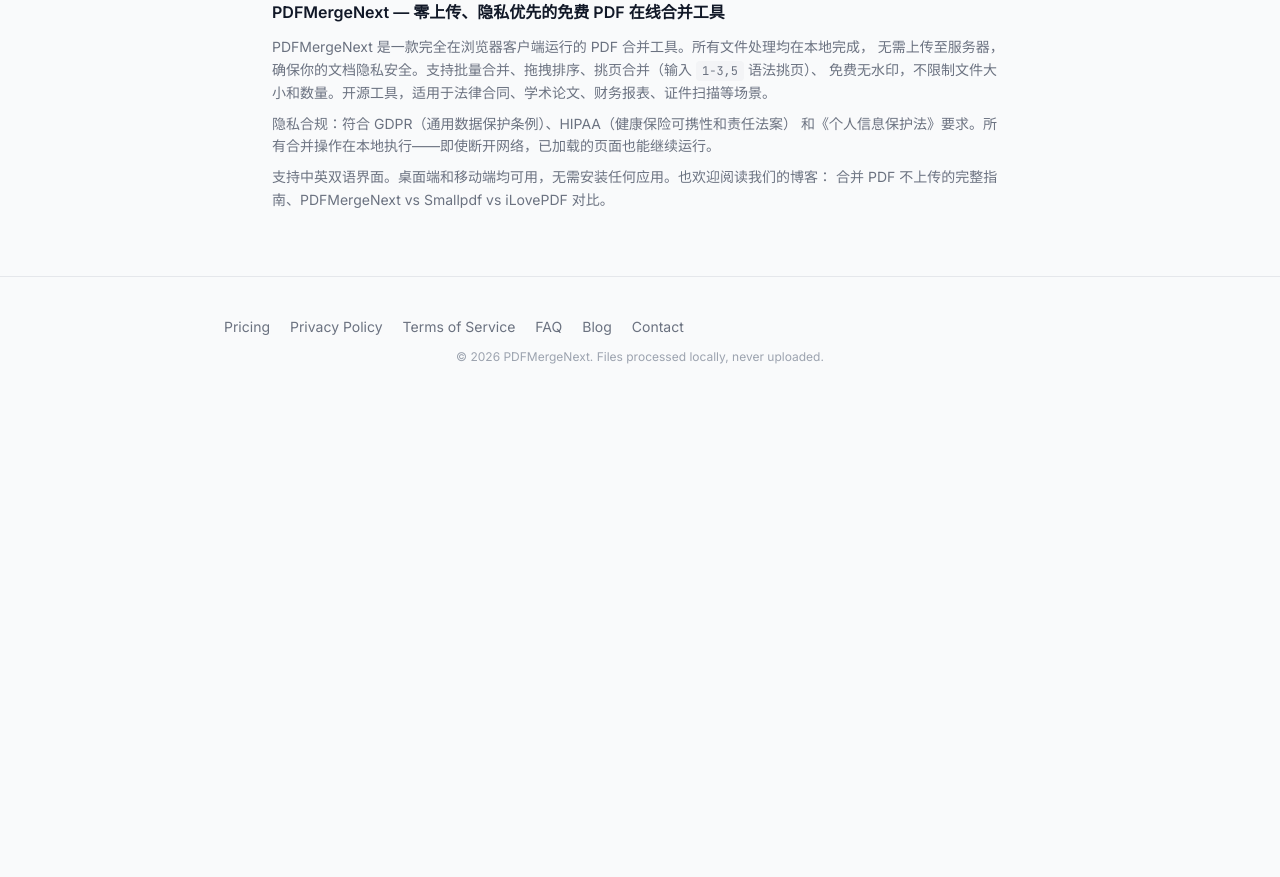
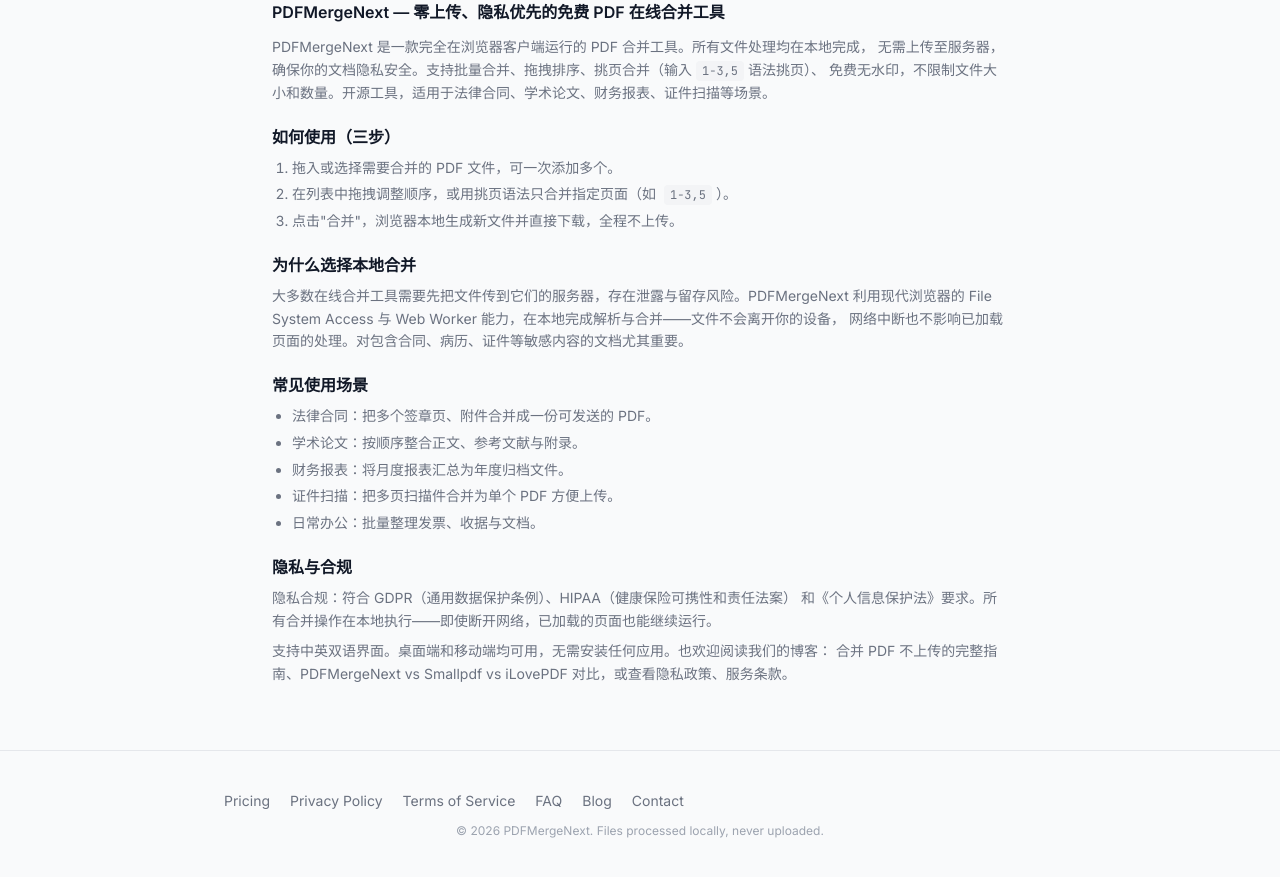
Before and after one commit to 863683348/pdf-merge-next, a Next.js app: page / in a window 1280 px wide. Shown: the part 1300-2177 px from the top of the page. Before the commit the page ends 1705 px from the top, so only its background shows below. Built offline with nearby package versions, Linux system fonts and the light colour scheme; no server answers.

Commit message:
fix: expand homepage SEO copy for AdSense compliance

```diff
--- a/app/page.tsx
+++ b/app/page.tsx
@@ -29,6 +29,31 @@
           <code className="mx-1 rounded bg-subtle px-1.5 py-0.5 font-mono text-xs">1-3,5</code>语法挑页）、
           免费无水印，不限制文件大小和数量。开源工具，适用于法律合同、学术论文、财务报表、证件扫描等场景。
         </p>
+
+        <h3 className="mt-5 text-base font-semibold text-fg">如何使用（三步）</h3>
+        <ol className="mt-2 list-decimal space-y-1 pl-5">
+          <li>拖入或选择需要合并的 PDF 文件，可一次添加多个。</li>
+          <li>在列表中拖拽调整顺序，或用挑页语法只合并指定页面（如 <code className="mx-1 rounded bg-subtle px-1.5 py-0.5 font-mono text-xs">1-3,5</code>）。</li>
+          <li>点击"合并"，浏览器本地生成新文件并直接下载，全程不上传。</li>
+        </ol>
+
+        <h3 className="mt-5 text-base font-semibold text-fg">为什么选择本地合并</h3>
+        <p className="mt-2">
+          大多数在线合并工具需要先把文件传到它们的服务器，存在泄露与留存风险。PDFMergeNext 利用现代浏览器的
+          File System Access 与 Web Worker 能力，在本地完成解析与合并——文件不会离开你的设备，
+          网络中断也不影响已加载页面的处理。对包含合同、病历、证件等敏感内容的文档尤其重要。
+        </p>
+
+        <h3 className="mt-5 text-base font-semibold text-fg">常见使用场景</h3>
+        <ul className="mt-2 list-disc space-y-1 pl-5">
+          <li>法律合同：把多个签章页、附件合并成一份可发送的 PDF。</li>
+          <li>学术论文：按顺序整合正文、参考文献与附录。</li>
+          <li>财务报表：将月度报表汇总为年度归档文件。</li>
+          <li>证件扫描：把多页扫描件合并为单个 PDF 方便上传。</li>
+          <li>日常办公：批量整理发票、收据与文档。</li>
+        </ul>
+
+        <h3 className="mt-5 text-base font-semibold text-fg">隐私与合规</h3>
         <p className="mt-2">
           隐私合规：符合 GDPR（通用数据保护条例）、HIPAA（健康保险可携性和责任法案）
           和《个人信息保护法》要求。所有合并操作在本地执行——即使断开网络，已加载的页面也能继续运行。
@@ -38,6 +63,10 @@
           <a href="/blog" className="ml-1 text-primary hover:underline">合并 PDF 不上传的完整指南</a>
           、
           <a href="/blog/pdfmergenext-vs-smallpdf-vs-ilovepdf" className="text-primary hover:underline">PDFMergeNext vs Smallpdf vs iLovePDF 对比</a>
+          ，或查看
+          <a href="/privacy" className="text-primary hover:underline">隐私政策</a>
+          、
+          <a href="/terms" className="text-primary hover:underline">服务条款</a>
           。
         </p>
       </section>
```
